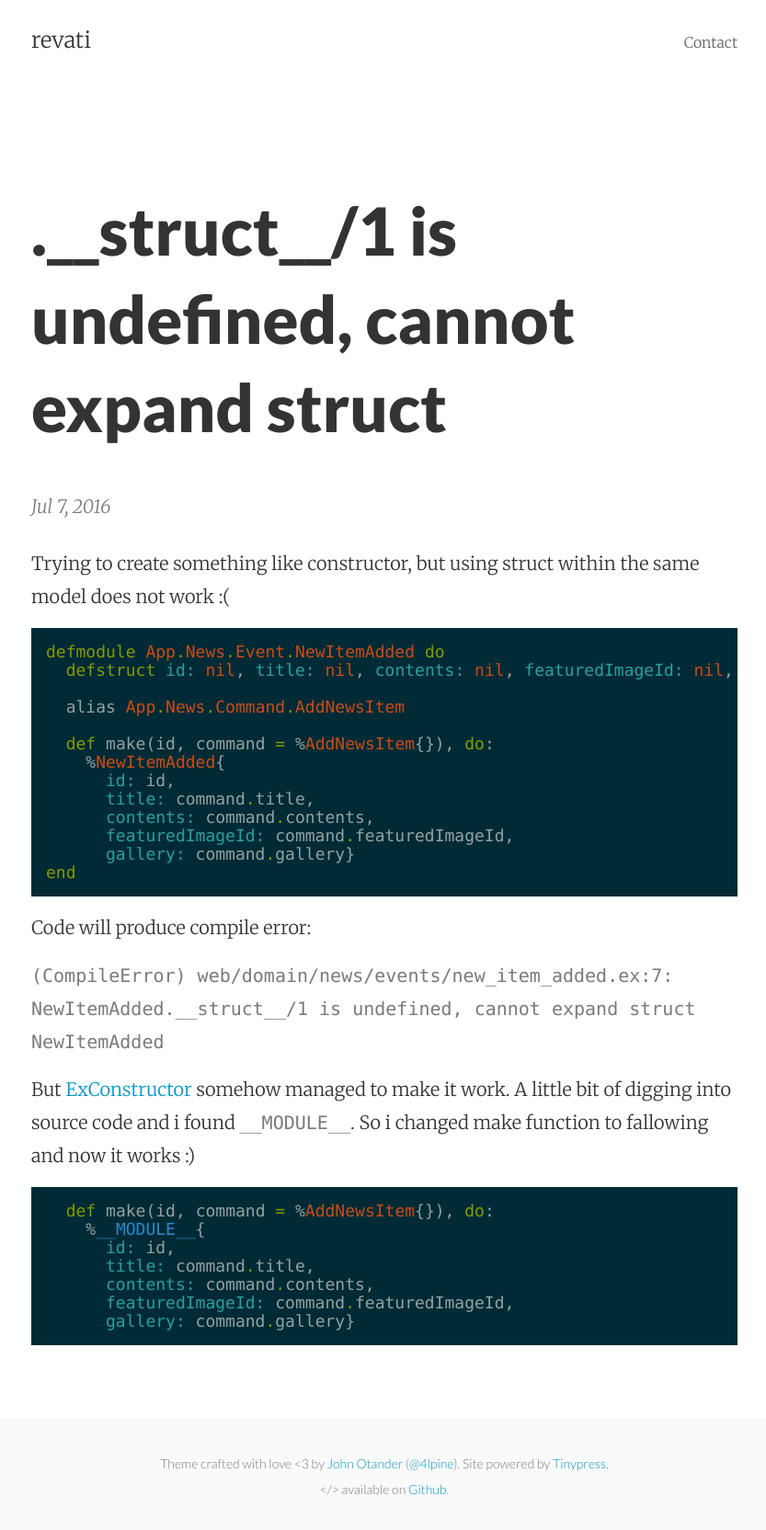
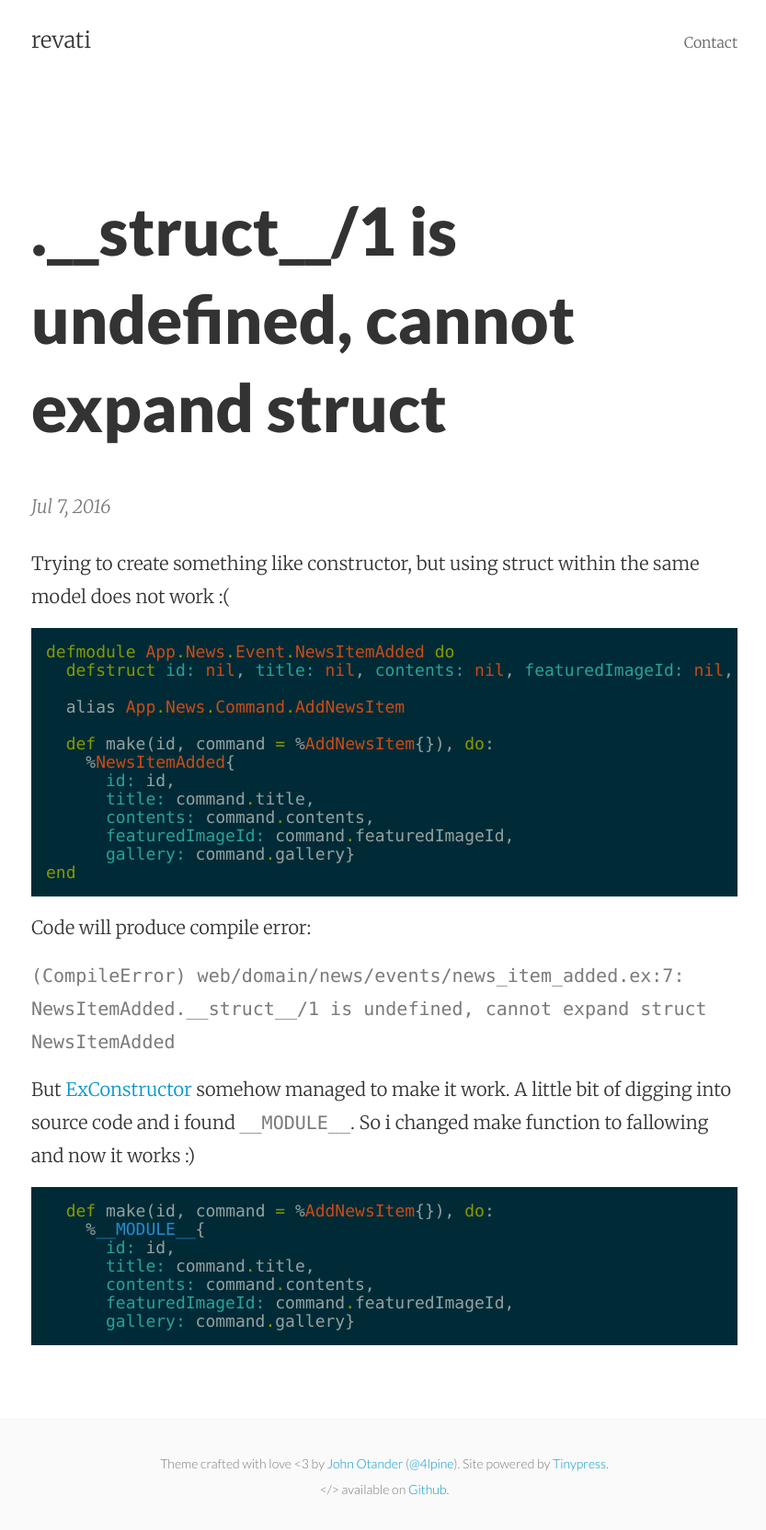
Before and after one commit to revati/revati.github.io, a Jekyll site: the page built from _posts/2016-07-07-elixir-__struct__-1-is-undefined-cannot-expand-struct.markdown, in a window 1280 px wide. Shown: the whole page at 92% size, without its empty margins (222-1055 px from the left). Built offline with Jekyll 4.4.1, drawn with Linux system fonts in a browser that asks for light colours.

Commit message:
Post update: .__struct__/1 is undefined, cannot expand struct

````diff
--- a/_posts/2016-07-07-elixir-__struct__-1-is-undefined-cannot-expand-struct.markdown
+++ b/_posts/2016-07-07-elixir-__struct__-1-is-undefined-cannot-expand-struct.markdown
@@ -7,13 +7,13 @@ categories: [elixir]
 Trying to create something like constructor, but using struct within the same model does not work :(
 
 ```elixir
-defmodule App.News.Event.NewItemAdded do
+defmodule App.News.Event.NewsItemAdded do
   defstruct id: nil, title: nil, contents: nil, featuredImageId: nil, gallery: nil
 
   alias App.News.Command.AddNewsItem
 
   def make(id, command = %AddNewsItem{}), do:
-    %NewItemAdded{
+    %NewsItemAdded{
       id: id,
       title: command.title,
       contents: command.contents,
@@ -23,7 +23,7 @@ end
 ```
 Code will produce compile error:
 
-`(CompileError) web/domain/news/events/new_item_added.ex:7: NewItemAdded.__struct__/1 is undefined, cannot expand struct NewItemAdded`
+`(CompileError) web/domain/news/events/news_item_added.ex:7: NewsItemAdded.__struct__/1 is undefined, cannot expand struct NewsItemAdded`
 
 But [ExConstructor](https://github.com/appcues/exconstructor) somehow managed to make it work. A little bit of digging into source code and i found `__MODULE__`. So i changed make function to fallowing and now it works :)
 
````
